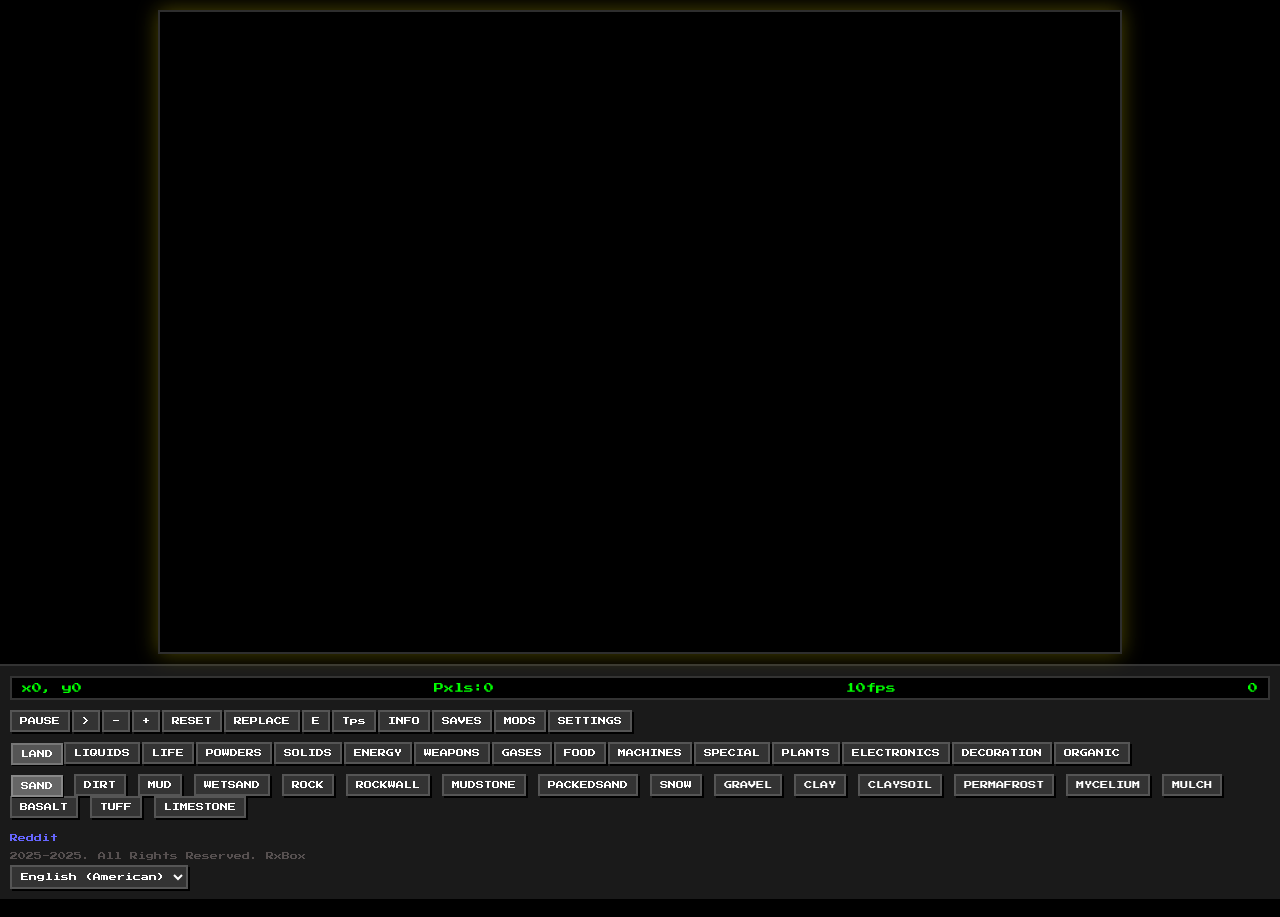
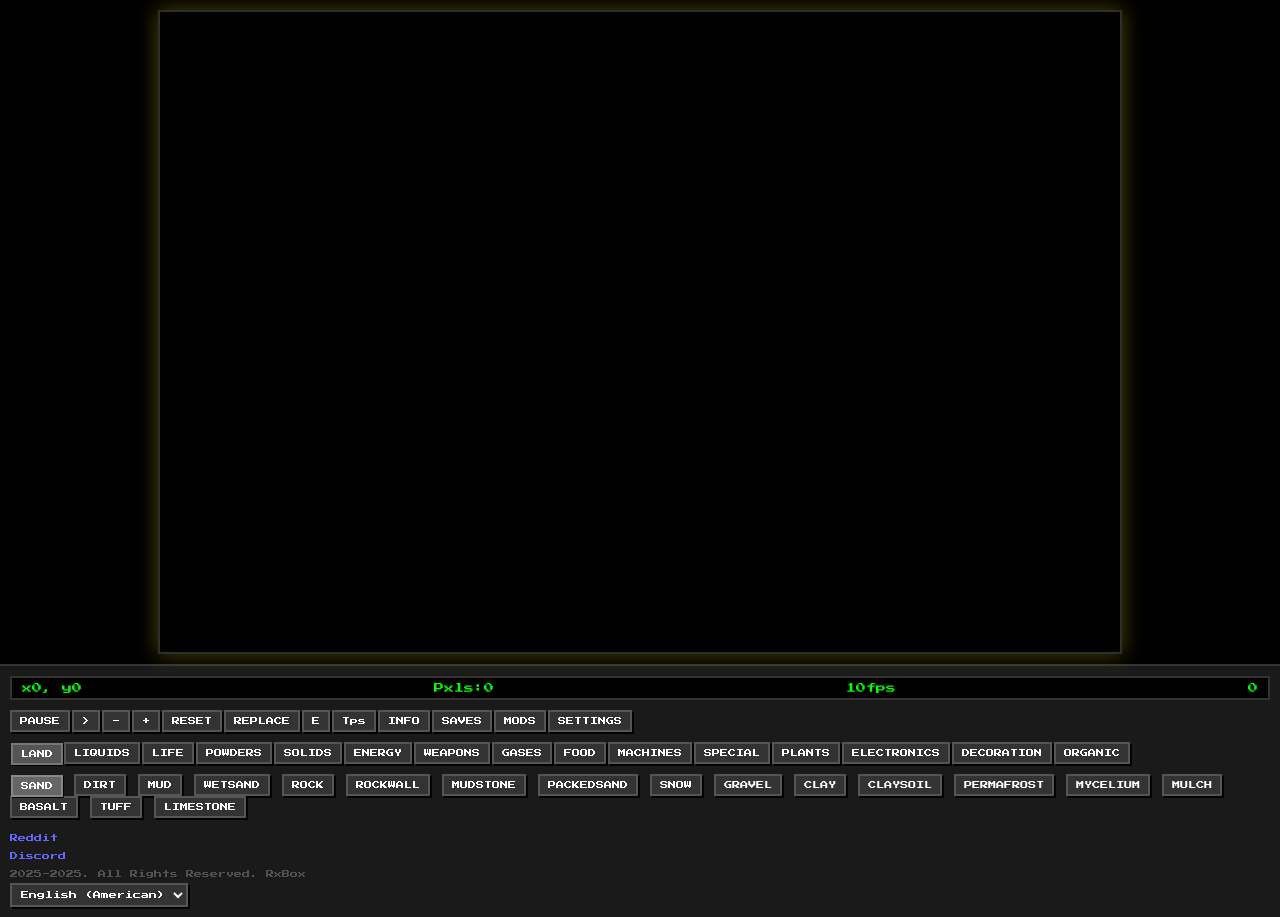
Before and after one commit to rxlokdev/Rxbox, a plain HTML site: page index.html in a window 1280 px wide. Drawn offline with Linux system fonts and the light colour scheme; animation ran at ten frames a second.

Commit message:
Update index.html

```diff
--- a/index.html
+++ b/index.html
@@ -283,6 +283,10 @@
                 <a href="https://www.reddit.com/r/Rxlok/" target="_blank" class="link">Reddit</a>
             </div>
 
+       <div class="footer-links">
+                <a href="https://discord.gg/xBeWf3aSQ4" target="_blank" class="link">Discord</a>
+            </div>
+
             <div class="copyright">
                 <span>2025-2025. All Rights Reserved. RxBox</span>
             </div>
@@ -308,4 +312,5 @@
 
     <script src="game.js"></script>
 </body>
+
 </html>
```
